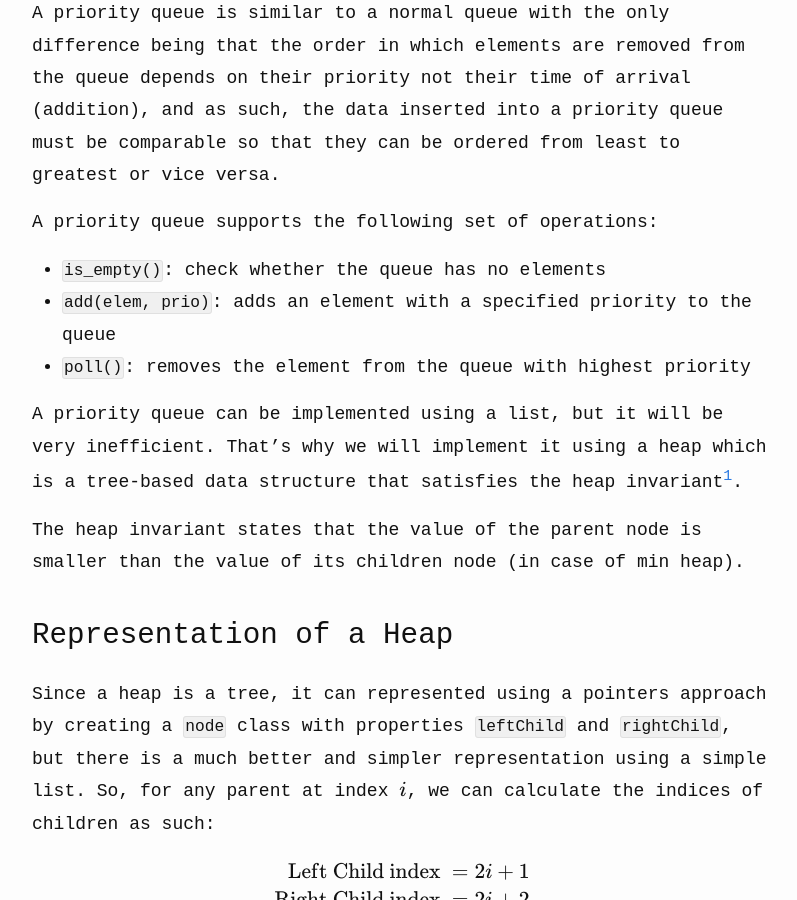
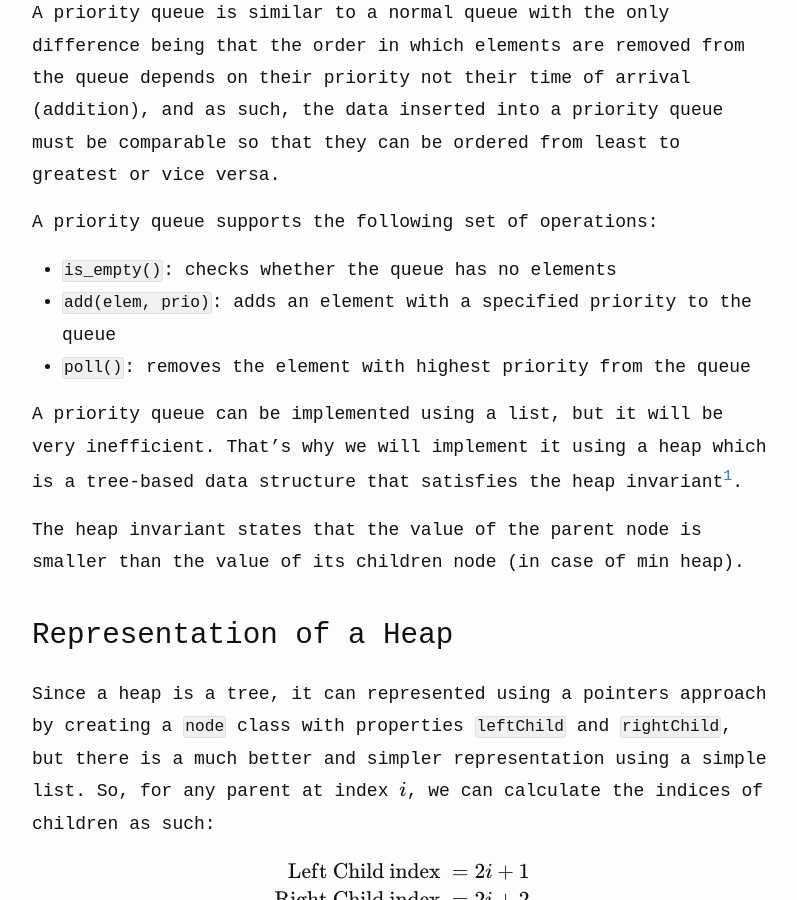
Before and after one commit to 0xgeorgeassaad/0xgeorgeassaad.github.io, a Jekyll site: the page built from _posts/2024-05-28-python-heapq.md, in a window 1280 px wide and 900 px high, scrolled down 506 px. Shown: the whole window, without its empty margins (238-1035 px from the left). Built offline with Jekyll 4.4.1, drawn with Linux system fonts in a browser that asks for light colours; nearby versions of some CDN libraries; formulas are drawn with MathJax 3.

Commit message:
fix more typos in the first post

```diff
--- a/_posts/2024-05-28-python-heapq.md
+++ b/_posts/2024-05-28-python-heapq.md
@@ -14,9 +14,9 @@
 
 A priority queue supports the following set of operations:
 
-- `is_empty()`: check whether the queue has no elements
+- `is_empty()`: checks whether the queue has no elements
 - `add(elem, prio)`: adds an element with a specified priority to the queue
-- `poll()`: removes the element from the queue with highest priority
+- `poll()`: removes the element with highest priority from the queue
 
 A priority queue can be implemented using a list, but it will be very inefficient. That's why we will implement it using a heap which is a tree-based data structure that satisfies the heap invariant[^1].
 
```
